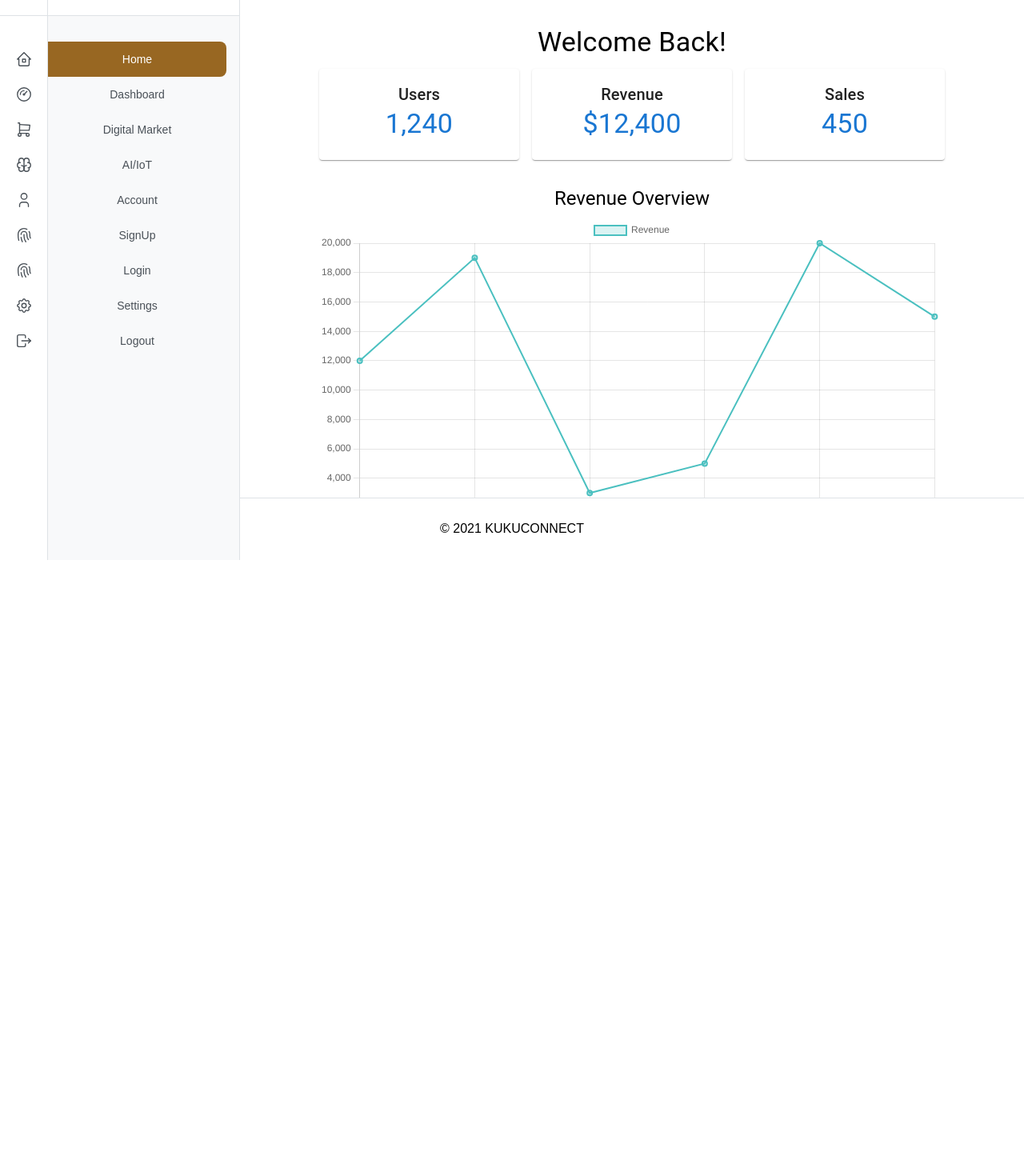
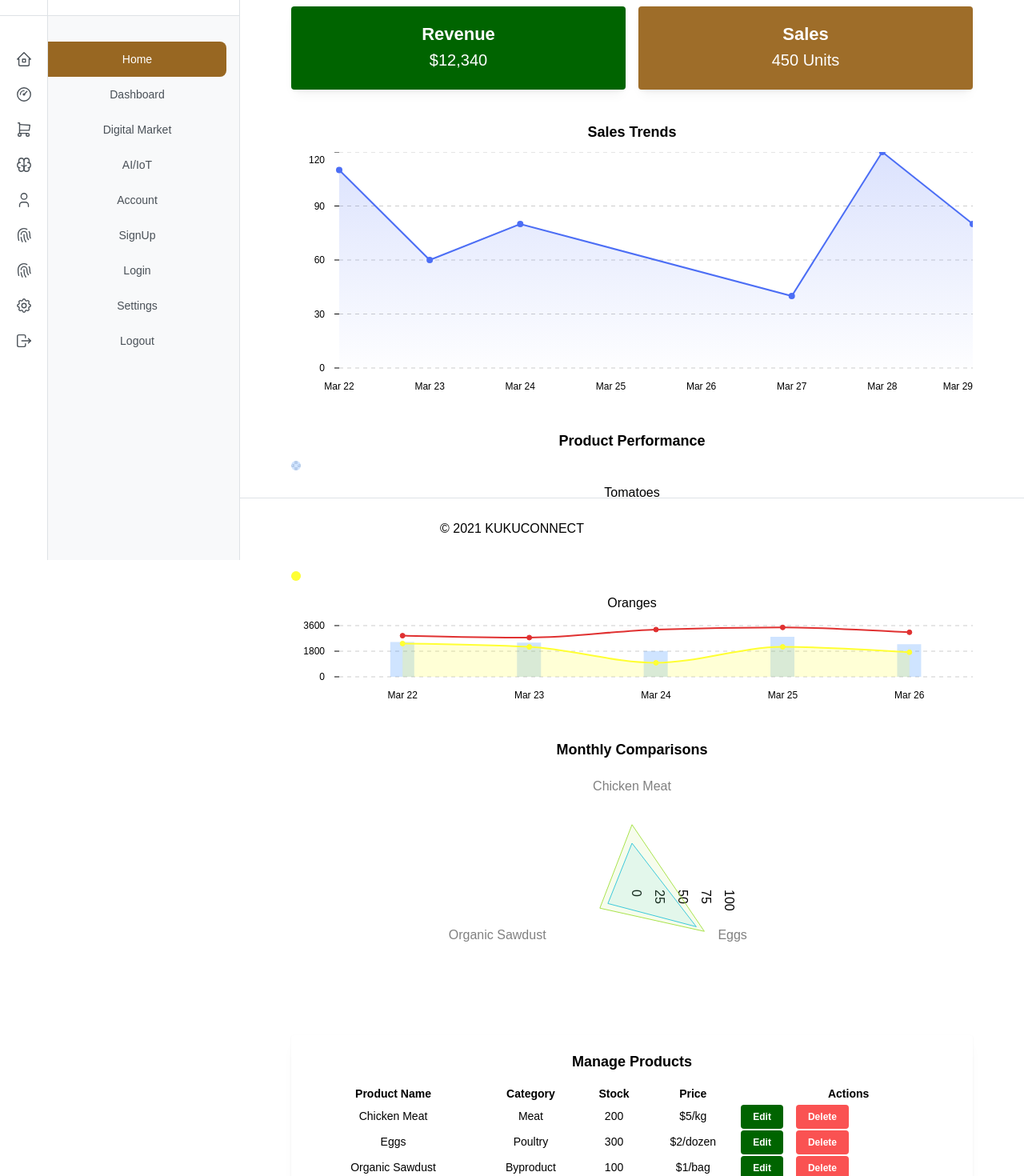
Before and after one commit to Voste126/KUKUCONNECT, a React (Vite) app in the folder frontend/: page /dashboard in a window 1280 px wide. Shown: the part 100-1570 px from the top of the page at 80% size. Before the commit the page ends 864 px from the top, so only its background shows below. Built offline with nearby package versions, Linux system fonts and the light colour scheme.

Commit message:
FEAT:complete farmers UI dahsboard

```diff
--- a/frontend/src/components/Dashboard.tsx
+++ b/frontend/src/components/Dashboard.tsx
@@ -1,57 +1,162 @@
+// Dashboard.tsx
+import  { useState } from 'react';
 import {
-    Typography,
-    Box,
+  AppShell,
+
+  Table,
+  Button,
+  Group,
+  Text,
   Container,
   Card,
-    CardContent,
-} from "@mui/material";
-import { Line } from "react-chartjs-2";
-import { Chart as ChartJS, CategoryScale, LinearScale, PointElement, LineElement, Title, Tooltip, Legend } from 'chart.js';
+  Grid,
+  Title,
+} from '@mantine/core';
+import { AreaChart, CompositeChart, RadarChart } from '@mantine/charts';
+import { data as areaData } from './areaData.ts';
+import { data as compositeData } from './compositeData.ts';
+import { data as radarData } from './radarData.ts';
 
-ChartJS.register(CategoryScale, LinearScale, PointElement, LineElement, Title, Tooltip, Legend);
+const Dashboard = () => {
+  const [products, setProducts] = useState([
+    { id: 1, name: 'Chicken Meat', category: 'Meat', stock: 200, price: '$5/kg' },
+    { id: 2, name: 'Eggs', category: 'Poultry', stock: 300, price: '$2/dozen' },
+    { id: 3, name: 'Organic Sawdust', category: 'Byproduct', stock: 100, price: '$1/bag' },
+  ]);
 
-const chartData = {
-    labels: ["Jan", "Feb", "Mar", "Apr", "May", "Jun"],
-    datasets: [
-        {
-            label: "Revenue",
-            data: [12000, 19000, 3000, 5000, 20000, 15000],
-            backgroundColor: "rgba(75,192,192,0.2)",
-            borderColor: "rgba(75,192,192,1)",
-            borderWidth: 2,
-        },
-    ],
+  const handleEdit = (id: number) => {
+    alert(`Edit product with ID: ${id}`);
   };
 
-export function Dashboard() {
+  const handleDelete = (id: number) => {
+    setProducts(products.filter((product) => product.id !== id));
+  };
+
+  const handleAddProduct = () => {
+    const newProduct = { id: Date.now(), name: 'New Product', category: 'Category', stock: 50, price: '$10' };
+    setProducts([...products, newProduct]);
+  };
+
   return (
-        <Box sx={{ flexGrow: 1, p: 3 }}>
-            <Container>
-                <Typography variant="h4" gutterBottom>
-                    Welcome Back!
-                </Typography>
-                <Box sx={{ display: "flex", gap: 2, flexWrap: "wrap" }}>
-                    {/* Cards */}
-                    {["Users", "Revenue", "Sales"].map((text, index) => (
-                        <Card sx={{ width: 250 }} key={index}>
-                            <CardContent>
-                                <Typography variant="h6">{text}</Typography>
-                                <Typography variant="h4" color="primary">
-                                    {index === 0 ? "1,240" : index === 1 ? "$12,400" : "450"}
-                                </Typography>
-                            </CardContent>
+    <AppShell
+      padding="md"
+    //   navbar={
+    //     <Navbar width={{ base: 300 }} p="xs">
+    //       <Title order={3} style={{ color: '#9E6D29' }}>
+    //         Admin Panel
+    //       </Title>
+    //       <Text>Manage products and view insights.</Text>
+    //     </Navbar>
+    //   }
+    //   header={
+    //     <Header height={60} p="xs">
+    //       <Title order={2} style={{ color: '#FFE000' }}>
+    //         Poultry Dashboard
+    //       </Title>
+    //     </Header>
+    //   }
+    >
+      <Container size="lg">
+        {/* Revenue and Sales */}
+        <Grid>
+          <Grid.Col span={6}>
+            <Card shadow="sm" p="lg" style={{ backgroundColor: 'darkgreen', color: '#fff' }}>
+              <Title order={3}>Revenue</Title>
+              <Text size="xl">$12,340</Text>
             </Card>
+          </Grid.Col>
+          <Grid.Col span={6}>
+            <Card shadow="sm" p="lg" style={{ backgroundColor: '#9E6D29', color: '#fff' }}>
+              <Title order={3}>Sales</Title>
+              <Text size="xl">450 Units</Text>
+            </Card>
+          </Grid.Col>
+        </Grid>
+
+        {/* Charts */}
+        <Grid mt="xl">
+          <Grid.Col span={12}>
+            <Title order={4} mb="sm">Sales Trends</Title>
+            <AreaChart
+              h={300}
+              data={areaData}
+              dataKey="date"
+              series={[{ name: 'Apples', color: 'indigo.6' }]}
+              curveType="linear"
+              connectNulls
+            />
+          </Grid.Col>
+          <Grid.Col span={12} mt="xl">
+            <Title order={4} mb="sm">Product Performance</Title>
+            <CompositeChart
+              h={300}
+              data={compositeData}
+              dataKey="date"
+              withLegend
+              maxBarWidth={30}
+              series={[
+                { name: 'Tomatoes', color: 'rgba(18, 120, 255, 0.2)', type: 'bar' },
+                { name: 'Apples', color: 'red.8', type: 'line' },
+                { name: 'Oranges', color: 'yellow.8', type: 'area' },
+              ]}
+            />
+          </Grid.Col>
+          <Grid.Col span={12} mt="xl">
+            <Title order={4} mb="sm">Monthly Comparisons</Title>
+            <RadarChart
+              h={300}
+              data={radarData}
+              dataKey="product"
+              withPolarRadiusAxis
+              series={[
+                { name: 'Sales January', color: 'lime.4', opacity: 0.1 },
+                { name: 'Sales February', color: 'cyan.4', opacity: 0.1 },
+              ]}
+            />
+          </Grid.Col>
+        </Grid>
+
+        {/* Product Table */}
+        <Card shadow="sm" p="lg" mt="xl">
+          <Title order={4}>Manage Products</Title>
+          <Table mt="md">
+            <thead>
+              <tr>
+                <th>Product Name</th>
+                <th>Category</th>
+                <th>Stock</th>
+                <th>Price</th>
+                <th>Actions</th>
+              </tr>
+            </thead>
+            <tbody>
+              {products.map((product) => (
+                <tr key={product.id}>
+                  <td>{product.name}</td>
+                  <td>{product.category}</td>
+                  <td>{product.stock}</td>
+                  <td>{product.price}</td>
+                  <td>
+                    <Group>
+                      <Button size="xs" onClick={() => handleEdit(product.id)}>
+                        Edit
+                      </Button>
+                      <Button size="xs" color="red" onClick={() => handleDelete(product.id)}>
+                        Delete
+                      </Button>
+                    </Group>
+                  </td>
+                </tr>
               ))}
-                </Box>
-                <Box sx={{ mt: 4 }}>
-                    <Typography variant="h5" gutterBottom>
-                        Revenue Overview
-                    </Typography>
-                    <Line data={chartData} />
-                </Box>
+            </tbody>
+          </Table>
+          <Button mt="md" onClick={handleAddProduct}>
+            Add Product
+          </Button>
+        </Card>
       </Container>
-        </Box>
+    </AppShell>
   );
-}
+};
 
 export default Dashboard;
--- /dev/null
+++ b/frontend/src/components/areaData.ts
@@ -0,0 +1,10 @@
+export const data = [
+  { date: 'Mar 22', Apples: 110 },
+  { date: 'Mar 23', Apples: 60 },
+  { date: 'Mar 24', Apples: 80 },
+  { date: 'Mar 25', Apples: null },
+  { date: 'Mar 26', Apples: null },
+  { date: 'Mar 27', Apples: 40 },
+  { date: 'Mar 28', Apples: 120 },
+  { date: 'Mar 29', Apples: 80 },
+];
--- /dev/null
+++ b/frontend/src/components/compositeData.ts
@@ -0,0 +1,7 @@
+export const data = [
+  { date: 'Mar 22', Apples: 2890, Oranges: 2338, Tomatoes: 2452 },
+  { date: 'Mar 23', Apples: 2756, Oranges: 2103, Tomatoes: 2402 },
+  { date: 'Mar 24', Apples: 3322, Oranges: 986, Tomatoes: 1821 },
+  { date: 'Mar 25', Apples: 3470, Oranges: 2108, Tomatoes: 2809 },
+  { date: 'Mar 26', Apples: 3129, Oranges: 1726, Tomatoes: 2290 },
+];
--- /dev/null
+++ b/frontend/src/components/radarData.ts
@@ -0,0 +1,5 @@
+export const data = [
+  { product: 'Chicken Meat', 'Sales January': 70, 'Sales February': 50 },
+  { product: 'Eggs', 'Sales January': 90, 'Sales February': 80 },
+  { product: 'Organic Sawdust', 'Sales January': 40, 'Sales February': 30 },
+];
--- a/frontend/src/main.tsx
+++ b/frontend/src/main.tsx
@@ -34,6 +34,7 @@ const customTheme: MantineThemeOverride = {
       '#9C6B27',
       '#9E6D29',
     ],
+
     yellow: [
       '#FFD700',
       '#FFE000',
```
Lines whose indentation alone changed are shown as unchanged.
